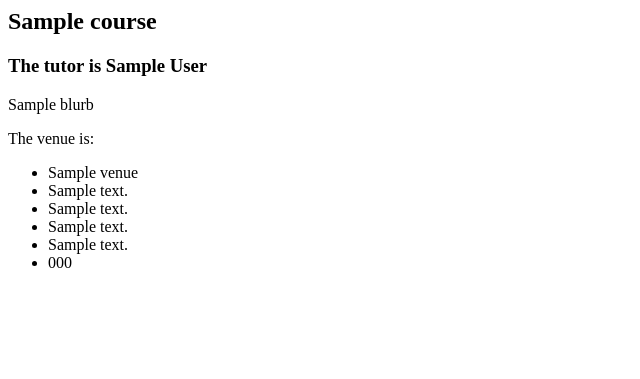
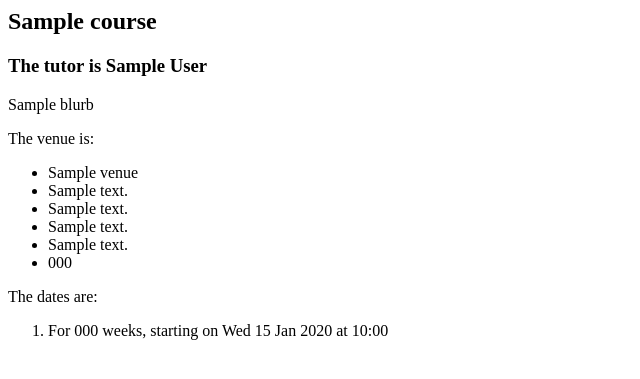
Before and after one commit to Hives/tradacademy-nocms, a Django app: template tradacademy/courses/templates/course.html in a window 1280 px wide. Shown: the top 379 px of the page, without its empty margins (0-640 px from the left). Run offline with Django 3.2, Linux system fonts and the light colour scheme; the template is opened without the code that fills it: most values are stand-ins (such as "Sample title", 1, 10 or a date in 2020).

Commit message:
added course model

```diff
--- a/tradacademy/courses/models.py
+++ b/tradacademy/courses/models.py
@@ -34,3 +34,9 @@ class Course(models.Model):
 
     def __str__(self):
         return self.name
+
+
+class DateRange(models.Model):
+    start_date = models.DateTimeField()
+    number_of_weeks = models.IntegerField()
+    course = models.ForeignKey(Course, on_delete=models.CASCADE)
--- a/tradacademy/courses/templates/course.html
+++ b/tradacademy/courses/templates/course.html
@@ -12,3 +12,18 @@
         <li>{{ course.venue.post_code }}</li>
     </ul>
 </p>
+<p>
+    The dates are:
+    <ol>
+        {% for daterange in dates %}
+        <li>
+            For
+            {{ daterange.number_of_weeks }}
+            weeks, starting on
+            {{ daterange.start_date|date:"D d M Y" }}
+            at
+            {{ daterange.start_date|time:"H:i" }}
+        </li>
+        {% endfor %}
+    </ol>
+</p>
--- a/tradacademy/courses/views.py
+++ b/tradacademy/courses/views.py
@@ -1,7 +1,7 @@
 from django.http import HttpResponse
 from django.shortcuts import get_object_or_404, render
 
-from .models import Tutor, Course
+from .models import Tutor, Course, DateRange
 
 
 def courses_list(request):
@@ -11,7 +11,8 @@ def courses_list(request):
 
 def course(request, course_slug):
     course = get_object_or_404(Course, slug=course_slug)
-    return render(request, 'course.html', {'course': course})
+    dates = DateRange.objects.filter(course_id=course.id)
+    return render(request, 'course.html', {'course': course, 'dates': dates})
 
 
 def tutor_list(request):
```
Also changed, not shown: tradacademy/courses/admin.py (+15 -2 lines), tradacademy/courses/migrations/0006_daterange.py (added).
